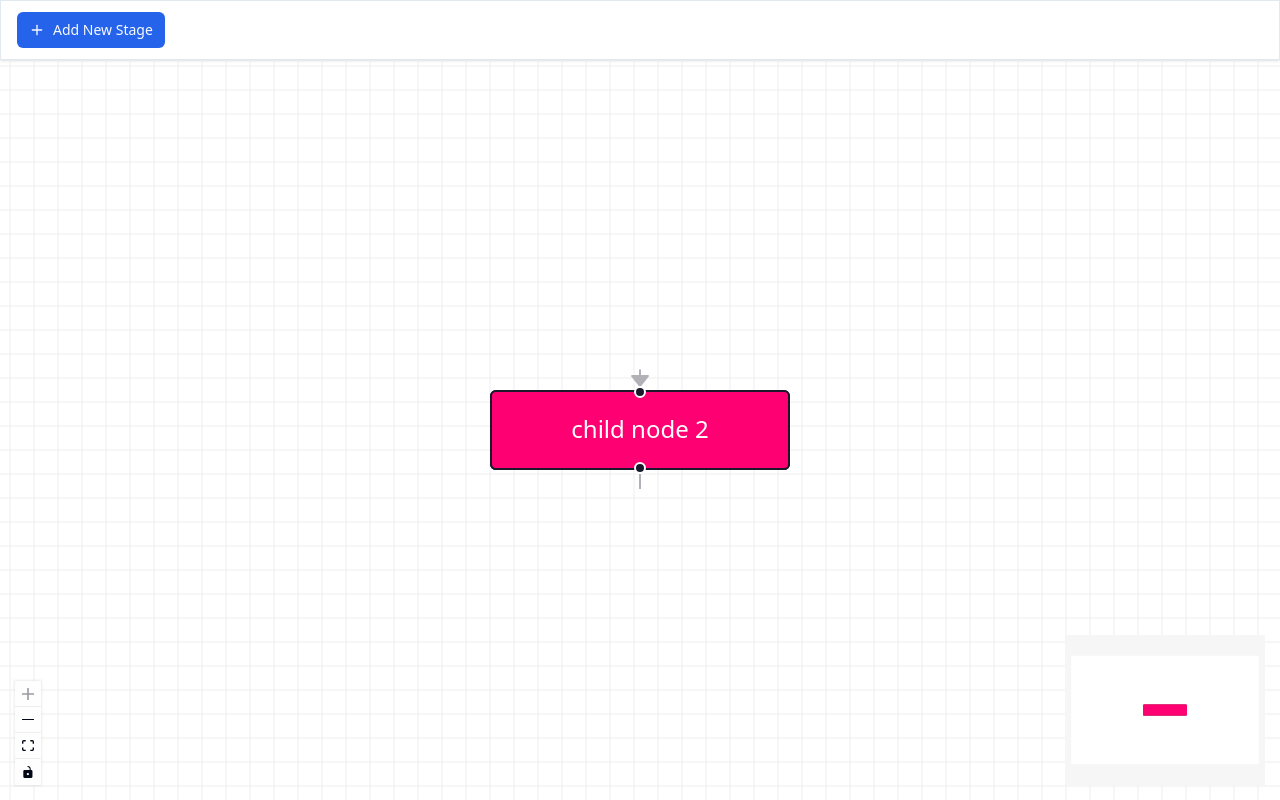
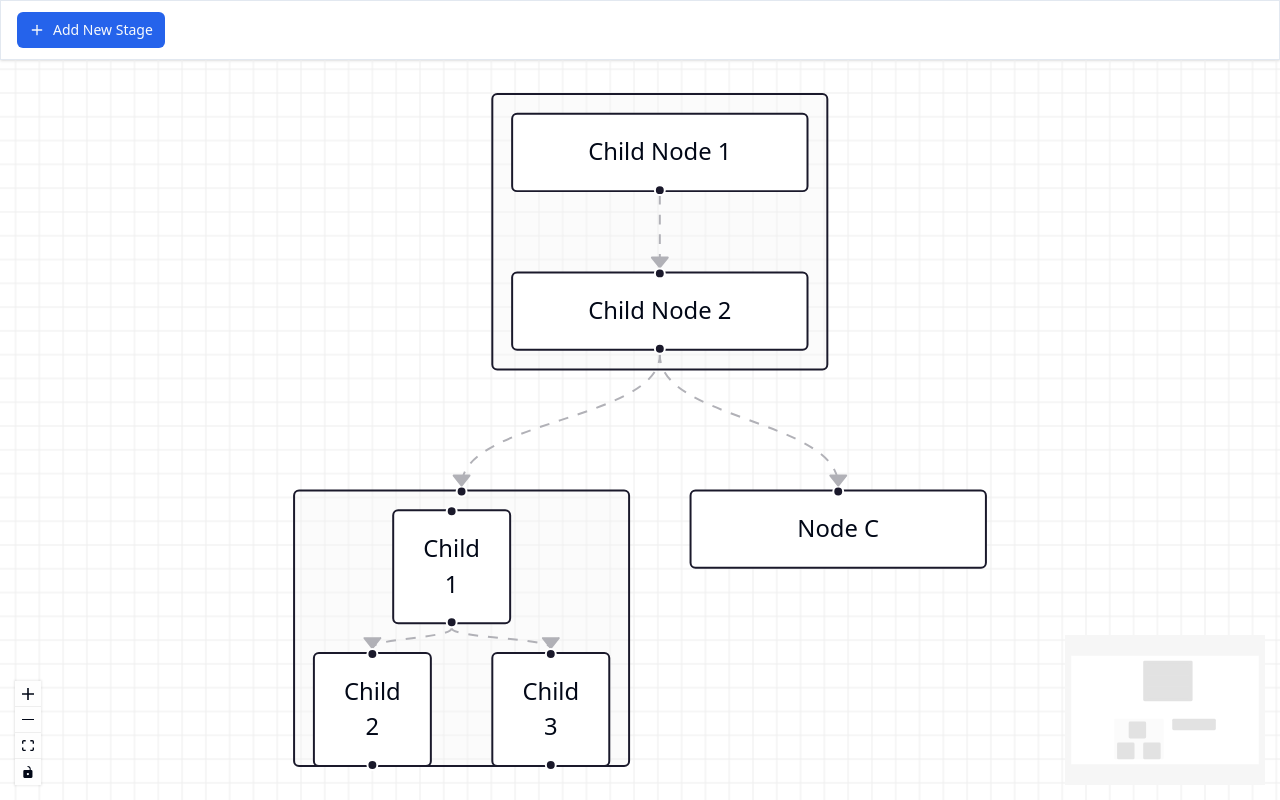
Before and after one commit to RanitManik/ReactFlow-prototype, a Next.js app: page / in a window 1280 px wide. Built offline with nearby package versions, Linux system fonts and the light colour scheme.

Commit message:
added code

```diff
--- a/app/_components/initial-edges.jsx
+++ b/app/_components/initial-edges.jsx
@@ -1 +1,7 @@
-export const initialEdges = [{ id: "b-c", source: "B", target: "C" }];
+export const initialEdges = [
+    { id: "a1-a2", source: "A-1", target: "A-2" },
+    { id: "a2-b", source: "A-2", target: "B" },
+    { id: "a2-c", source: "A-2", target: "C" },
+    { id: "b1-b2", source: "B-1", target: "B-2" },
+    { id: "b1-b3", source: "B-1", target: "B-3" },
+];
--- a/app/_components/initial-nodes.jsx
+++ b/app/_components/initial-nodes.jsx
@@ -2,7 +2,6 @@ export const initialNodes = [
     {
         id: "A",
         type: "group",
-        data: { label: null },
         position: { x: 0, y: 0 },
         style: {
             width: 170,
@@ -10,18 +9,68 @@ export const initialNodes = [
         },
     },
     {
-        id: "B",
+        id: "A-1",
         type: "input",
-        data: { label: "child node 1" },
+        data: { label: "Child Node 1" },
         position: { x: 10, y: 10 },
         parentId: "A",
         extent: "parent",
     },
     {
-        id: "C",
-        data: { label: "child node 2" },
+        id: "A-2",
+        data: { label: "Child Node 2" },
         position: { x: 10, y: 90 },
         parentId: "A",
         extent: "parent",
     },
+    {
+        id: "B",
+        type: "output",
+        position: { x: -100, y: 200 },
+        data: null,
+        style: {
+            width: 170,
+            height: 140,
+            backgroundColor: "rgba(240,240,240,0.25)",
+        },
+    },
+    {
+        id: "B-1",
+        data: { label: "Child 1" },
+        position: { x: 50, y: 10 },
+        parentId: "B",
+        extent: "parent",
+        draggable: false,
+        style: {
+            width: 60,
+        },
+    },
+    {
+        id: "B-2",
+        data: { label: "Child 2" },
+        position: { x: 10, y: 90 },
+        parentId: "B",
+        extent: "parent",
+        draggable: false,
+        style: {
+            width: 60,
+        },
+    },
+    {
+        id: "B-3",
+        data: { label: "Child 3" },
+        position: { x: 100, y: 90 },
+        parentId: "B",
+        extent: "parent",
+        draggable: false,
+        style: {
+            width: 60,
+        },
+    },
+    {
+        id: "C",
+        type: "output",
+        position: { x: 100, y: 200 },
+        data: { label: "Node C" },
+    },
 ];
--- /dev/null
+++ b/app/_components/resizable-node-selected.jsx
@@ -0,0 +1,20 @@
+import { memo } from "react";
+import { Handle, NodeResizer, Position } from "@xyflow/react";
+
+const ResizableNodeSelected = ({ data, selected }) => {
+    return (
+        <>
+            <NodeResizer
+                color="#ff0071"
+                isVisible={selected}
+                minWidth={100}
+                minHeight={30}
+            />
+            <Handle type="target" position={Position.Left} />
+            <div className="absolute -top-5 left-0 text-xs">{data.label}</div>
+            <Handle type="source" position={Position.Right} />
+        </>
+    );
+};
+
+export default memo(ResizableNodeSelected);
--- /dev/null
+++ b/app/_components/resizable-node.jsx
@@ -0,0 +1,15 @@
+import { memo } from "react";
+import { Handle, NodeResizer, Position } from "@xyflow/react";
+
+const ResizableNode = ({ data }) => {
+    return (
+        <>
+            <NodeResizer minWidth={100} minHeight={30} />
+            <Handle type="target" position={Position.Left} />
+            <div className="absolute -top-5 left-0 text-xs">{data.label}</div>
+            <Handle type="source" position={Position.Right} />
+        </>
+    );
+};
+
+export default memo(ResizableNode);
--- a/app/layout.tsx
+++ b/app/layout.tsx
@@ -1,7 +1,6 @@
 import type { Metadata } from "next";
 import "./globals.css";
 import React from "react";
-import { Providers } from "@/app/providers";
 
 export const metadata: Metadata = {
     title: "Create Next App",
@@ -15,9 +14,7 @@ export default function RootLayout({
 }>) {
     return (
         <html lang="en">
-            <body>
-                <Providers>{children}</Providers>
-            </body>
+            <body>{children}</body>
         </html>
     );
 }
--- a/app/page.jsx
+++ b/app/page.jsx
@@ -21,22 +21,32 @@ import { AddStageModal } from "./_components/add-stage-modal";
 import { initialNodes } from "./_components/initial-nodes";
 import { initialEdges } from "./_components/initial-edges";
 import { CustomEdge } from "./_components/custom-edge";
+import ResizableNodeSelected from "./_components/resizable-node-selected";
+import ResizableNode from "./_components/resizable-node";
 
+// Additional Styling
+/*
 const nodeTypeStyles = {
     group: { backgroundColor: "#3e98ff", color: "white" },
     input: { backgroundColor: "#59b36d", color: "white" },
     output: { backgroundColor: "#6865A5", color: "white" },
     default: { backgroundColor: "#ff0072", color: "white" },
+    labeledGroupNode: { backgroundColor: "#7aace9", color: "white" }
 };
 
 const applyNodeStyles = (node) => ({
     ...node,
     style: nodeTypeStyles[node.type] || nodeTypeStyles.default,
 });
+*/
 
+const nodeTypes = {
+    ResizableNode,
+    ResizableNodeSelected,
+};
 export default function Page() {
-    const [nodes, setNodes] = useNodesState(initialNodes.map(applyNodeStyles));
-    const [edges, setEdges] = useEdgesState(initialEdges.map(applyNodeStyles));
+    const [nodes, setNodes] = useNodesState(initialNodes);
+    const [edges, setEdges] = useEdgesState(initialEdges);
 
     const defaultEdgeOptions = {
         animated: true,
@@ -83,6 +93,7 @@ export default function Page() {
                     selectionMode={SelectionMode.Partial}
                     fitView
                     edgeTypes={edgeTypes}
+                    nodeTypes={nodeTypes}
                 >
                     <Controls />
                     <MiniMap />
--- a/app/providers.jsx
+++ /dev/null
@@ -1,8 +0,0 @@
-"use client";
-
-import * as React from "react";
-import { ReactFlowProvider } from "@xyflow/react";
-
-export function Providers({ children }) {
-    return <ReactFlowProvider>{children}</ReactFlowProvider>;
-}
```
